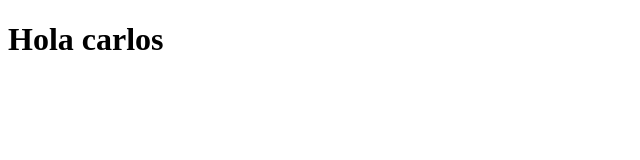
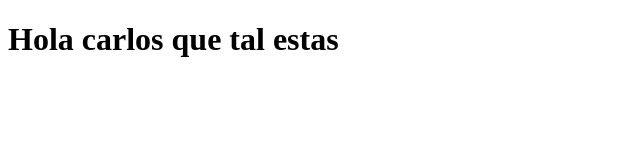
Before and after one commit to anuevoperez/LL.MM-Actividad_1, a plain HTML site: page Actividad 1/about.html in a window 1280 px wide. Shown: the whole page, without its empty margins (0-640 px from the left). Drawn offline with Linux system fonts and the light colour scheme.

Commit message:
Cuarto commit

```diff
--- a/Actividad 1/about.html
+++ b/Actividad 1/about.html
@@ -7,6 +7,6 @@
     <title>Document</title>
 </head>
 <body>
-    <h1>Hola carlos</h1>
+    <h1>Hola carlos que tal estas</h1>
 </body>
 </html>
```
